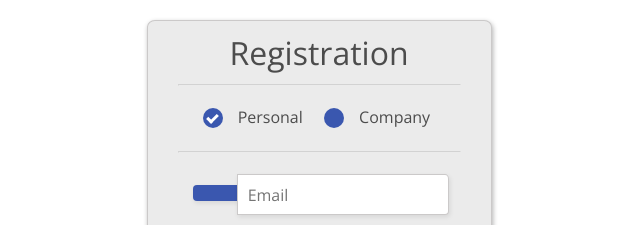
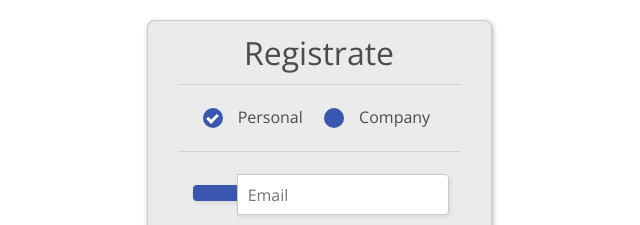
Before and after one commit to IsaiRosas43M/Tutor-asAcad-micas, a plain HTML site: page registro.html in a window 1280 px wide. Shown: the top 225 px of the page, 321-961 px from the left. Drawn offline with nearby package versions, Linux system fonts and the light colour scheme; some icons are missing.

Commit message:
Update registro.html

```diff
--- a/registro.html
+++ b/registro.html
@@ -7,12 +7,12 @@
     <link href='https://fonts.googleapis.com/css?family=Open+Sans:400,300,300italic,400italic,600' rel='stylesheet' type='text/css'>
 <link href="//netdna.bootstrapcdn.com/font-awesome/3.1.1/css/font-awesome.css" rel="stylesheet">
 <link rel="stylesheet" href="registrovotoñes.css">
-    <title>Document</title>
+    <title>Registro</title>
 </head>
 <body>
 
 <div class="testbox">
-  <h1>Registration</h1>
+  <h1>Registrate</h1>
 
   <form action="/">
       <hr>
```
